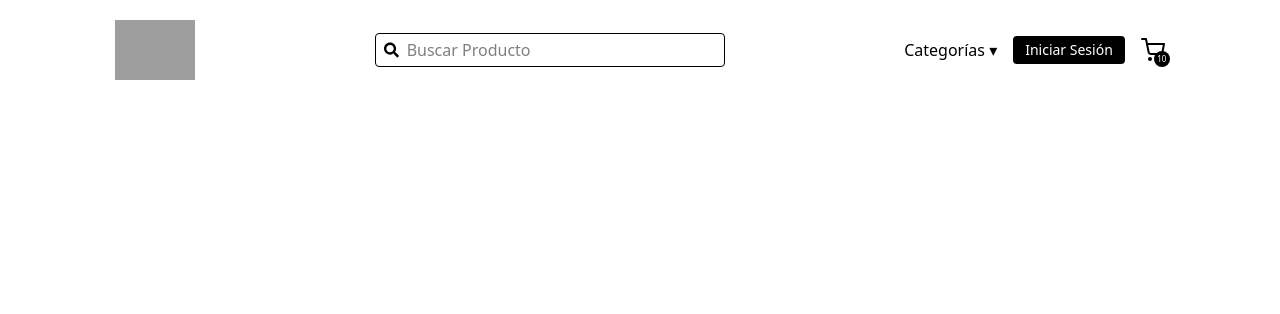
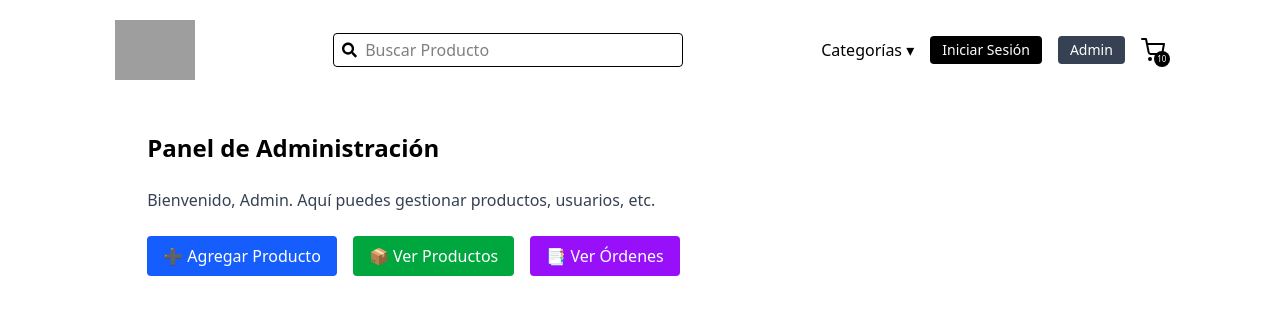
Before and after one commit to dangv31/devwebTrabajo, a React (Vite) app in the folder frontend/: page /admin in a window 1280 px wide. Shown: the top 314 px of the page. Built offline with nearby package versions, Linux system fonts and the light colour scheme; grey boxes are pictures that could not be loaded.

Commit message:
feat: agregar vista de administrador y botón en navbar
Se creó la página /admin y se añadió un botón en el navbar para acceder a ella.

```diff
--- a/frontend/src/App.jsx
+++ b/frontend/src/App.jsx
@@ -5,6 +5,7 @@ import Product from "./pages/Product.jsx";
 import Cart from "./pages/Cart.jsx";
 import Login from "./pages/Login.jsx";
 import Navbar from "./components/Navbar.jsx";
+import Admin from './pages/Admin';
 
 const App = () => {
     return (
@@ -15,6 +16,7 @@ const App = () => {
                 <Route path="/product/:productId" element={<Product/>} />
                 <Route path="/cart" element={<Cart/>} />
                 <Route path="/login" element={<Login/>} />
+                <Route path="/admin" element={<Admin />} />
             </Routes>
         </div>
     );
--- a/frontend/src/components/Navbar.jsx
+++ b/frontend/src/components/Navbar.jsx
@@ -47,6 +47,9 @@ const Navbar = () => {
                         <Link to="/login" className="bg-black text-white px-3 py-1 rounded text-sm">
                             Iniciar Sesión
                         </Link>
+                        <Link to="/admin" className="bg-gray-700 text-white px-3 py-1 rounded text-sm hover:bg-gray-800">
+                             Admin
+                        </Link>
                         <Link to="/cart" className="relative">
                             <FiShoppingCart className="text-2xl" />
                             <p className="absolute right-[-5px] bottom-[-5px] w-4 text-center leading-4 bg-black text-white aspect-square rounded-full text-[8px]">10</p>
--- /dev/null
+++ b/frontend/src/pages/Admin.jsx
@@ -0,0 +1,24 @@
+import React from 'react';
+
+function Admin() {
+  return (
+    <div style={{ padding: '2rem' }}>
+      <h1 className="text-2xl font-bold mb-6">Panel de Administración</h1>
+      <p className="mb-6 text-gray-700">Bienvenido, Admin. Aquí puedes gestionar productos, usuarios, etc.</p>
+
+      <div className="flex flex-col sm:flex-row gap-4">
+        <button className="bg-blue-600 text-white px-4 py-2 rounded hover:bg-blue-700">
+          ➕ Agregar Producto
+        </button>
+        <button className="bg-green-600 text-white px-4 py-2 rounded hover:bg-green-700">
+          📦 Ver Productos
+        </button>
+        <button className="bg-purple-600 text-white px-4 py-2 rounded hover:bg-purple-700">
+          📑 Ver Órdenes
+        </button>
+      </div>
+    </div>
+  );
+}
+
+export default Admin;
```
